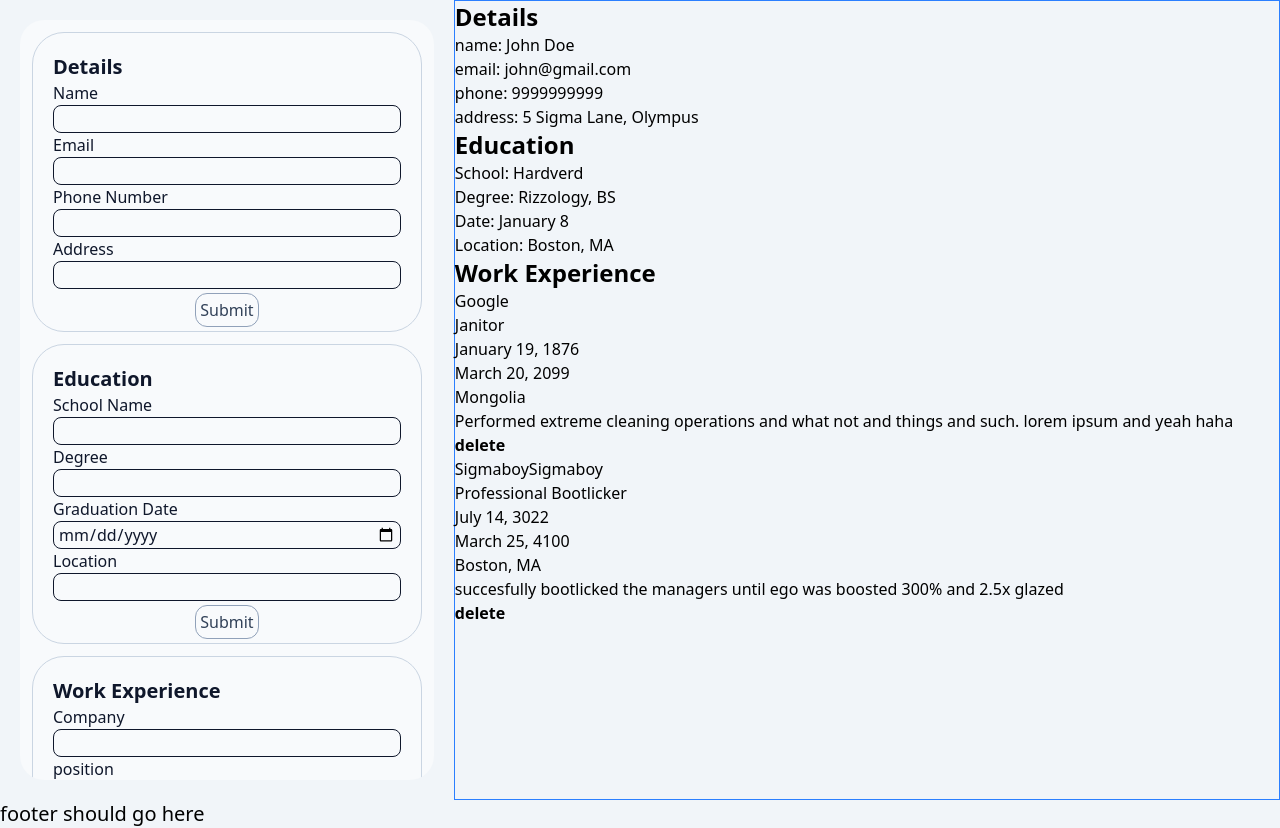
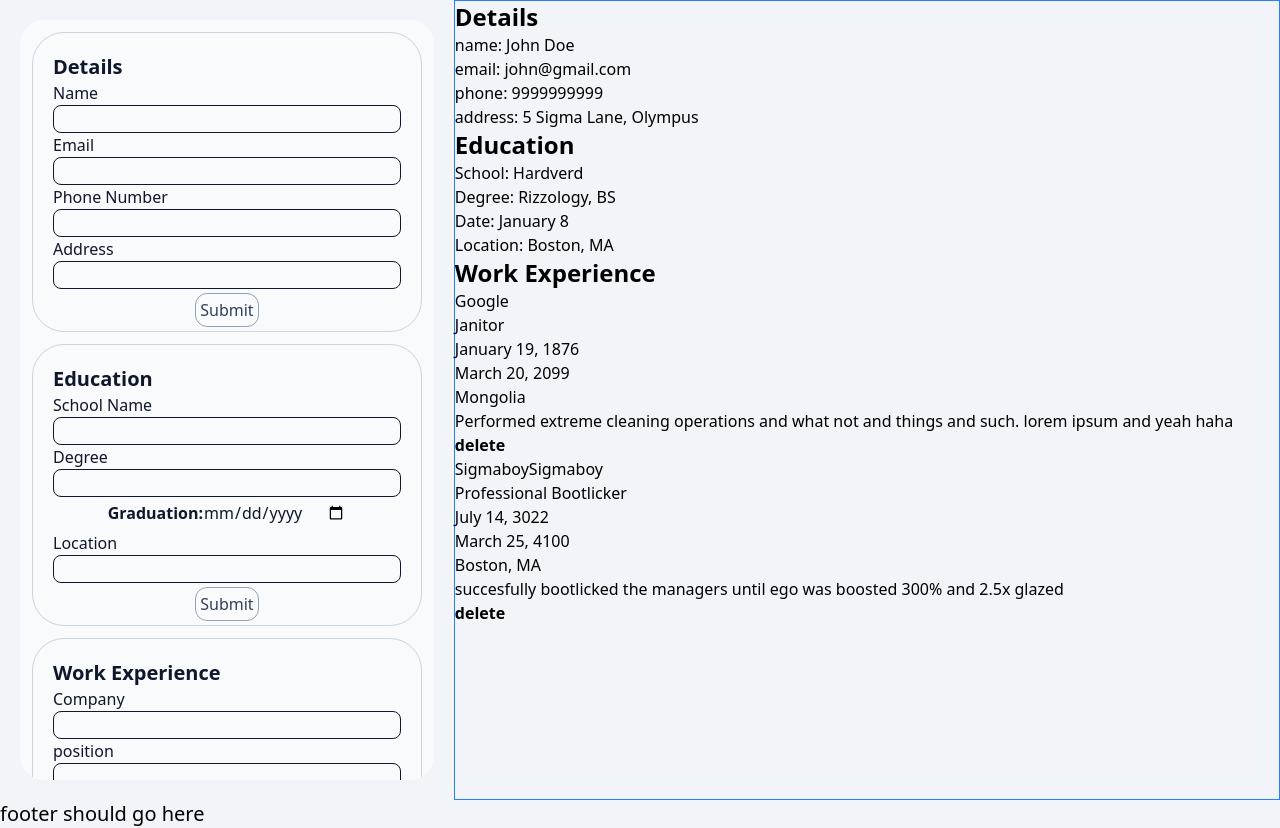
Before and after one commit to yskim308/cvApp, a React (Vite) app: page / in a window 1280 px wide. Built offline with nearby package versions, Linux system fonts and the light colour scheme.

Commit message:
style graduation date properly

```diff
--- a/src/components/formComponents/EducationForm.tsx
+++ b/src/components/formComponents/EducationForm.tsx
@@ -61,15 +61,18 @@ export default function EducationForm({ onSubmit }: EducationFormProps) {
         className="border h-7 py-2 px-1 rounded-lg"
         required
       />
-      <label htmlFor="date">Graduation Date</label>
+      <div className="flex justify-center mb-1.5 mt-1">
+        <label className="font-semibold" htmlFor="date">
+          Graduation:
+        </label>
         <input
           type="date"
           name="date"
           id="date"
           onChange={handleChange}
           value={formData.date}
-        className="border h-7 py-2 px-1 rounded-lg"
         />
+      </div>
       <label htmlFor="location">Location</label>
       <input
         type="text"
```
Lines whose indentation alone changed are shown as unchanged.
